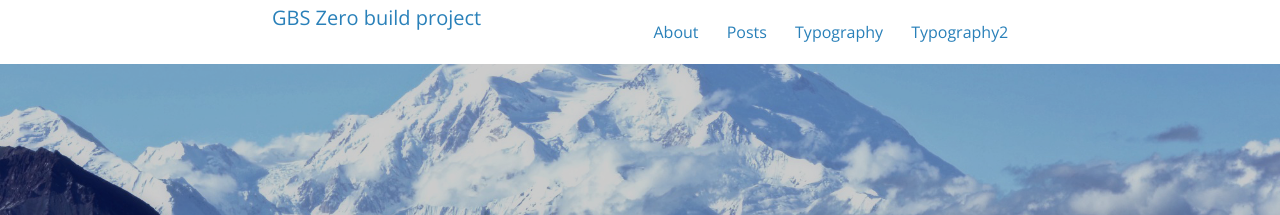
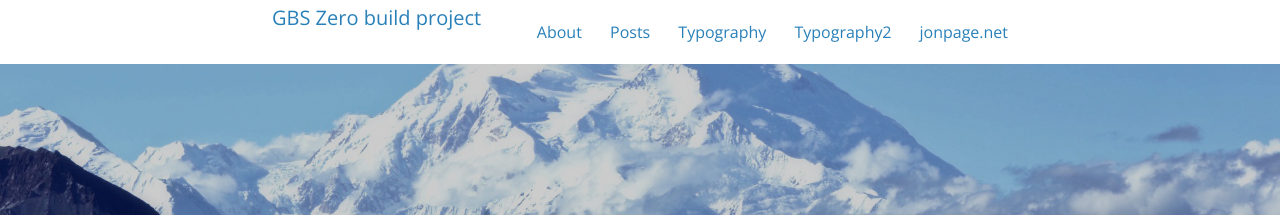
Before and after one commit to jonpage23/zero2, a Jekyll site: the page built from index.html, in a window 1280 px wide. Shown: the top 215 px of the page. Built offline with Jekyll 4.4.1, drawn with Linux system fonts in a browser that asks for light colours; nearby versions of some CDN libraries; the list of posts is cut into pages by our own code.

Commit message:
header new link to jpnet

```diff
--- a/_includes/header.html
+++ b/_includes/header.html
@@ -17,6 +17,7 @@
           <li class="nav-link"><a href="{{ page.url | prepend: site.baseurl }}">{{ page.title }}</a>
           {% endif %}
         {% endfor %}
+		<li class="nav-link"><a href="http://www.jonpage.net">jonpage.net</a>
       </ul>
     </nav>
   </div>
```
